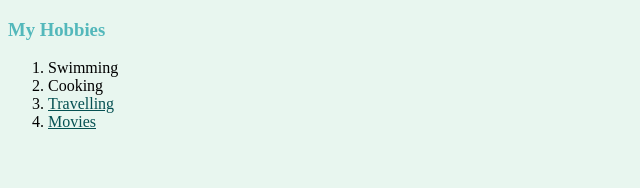
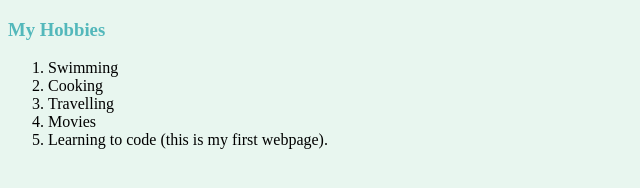
Before and after one commit to soniaobasuyi/HTML--Personal-Site, a plain HTML site: page hobbies.html in a window 1280 px wide. Shown: the whole page, without its empty margins (0-640 px from the left). Drawn offline with Linux system fonts and the light colour scheme.

Commit message:
new hobby

```diff
--- a/hobbies.html
+++ b/hobbies.html
@@ -12,8 +12,9 @@
     <ol>
       <li>Swimming</li>
       <li>Cooking</li>
-      <li><a href="https://www.travelbeta.com">Travelling</a></li>
-      <li><a href="https://www.filmhouseng.com">Movies</a></li>
+      <li>Travelling</li>
+      <li>Movies</li>
+      <li>Learning to code (this is my first webpage).</li>
     </ol>
   </body>
 </html>
```
